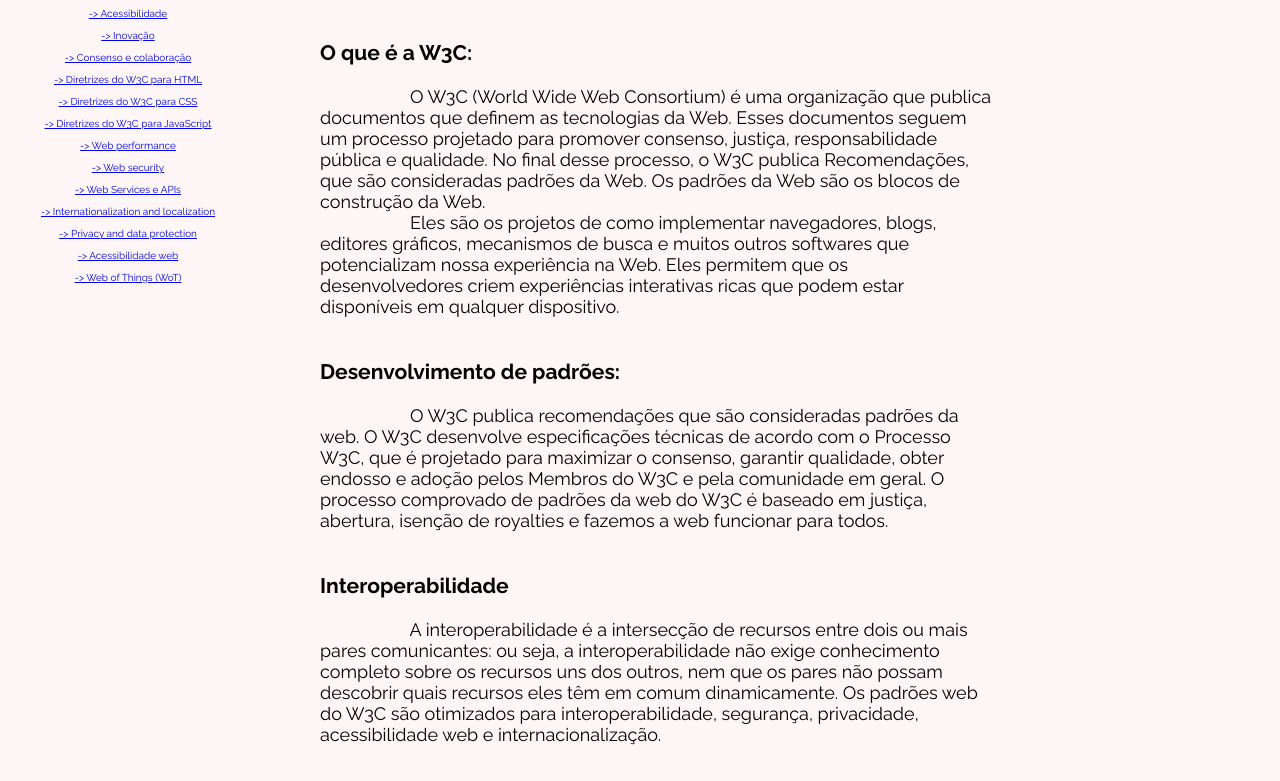
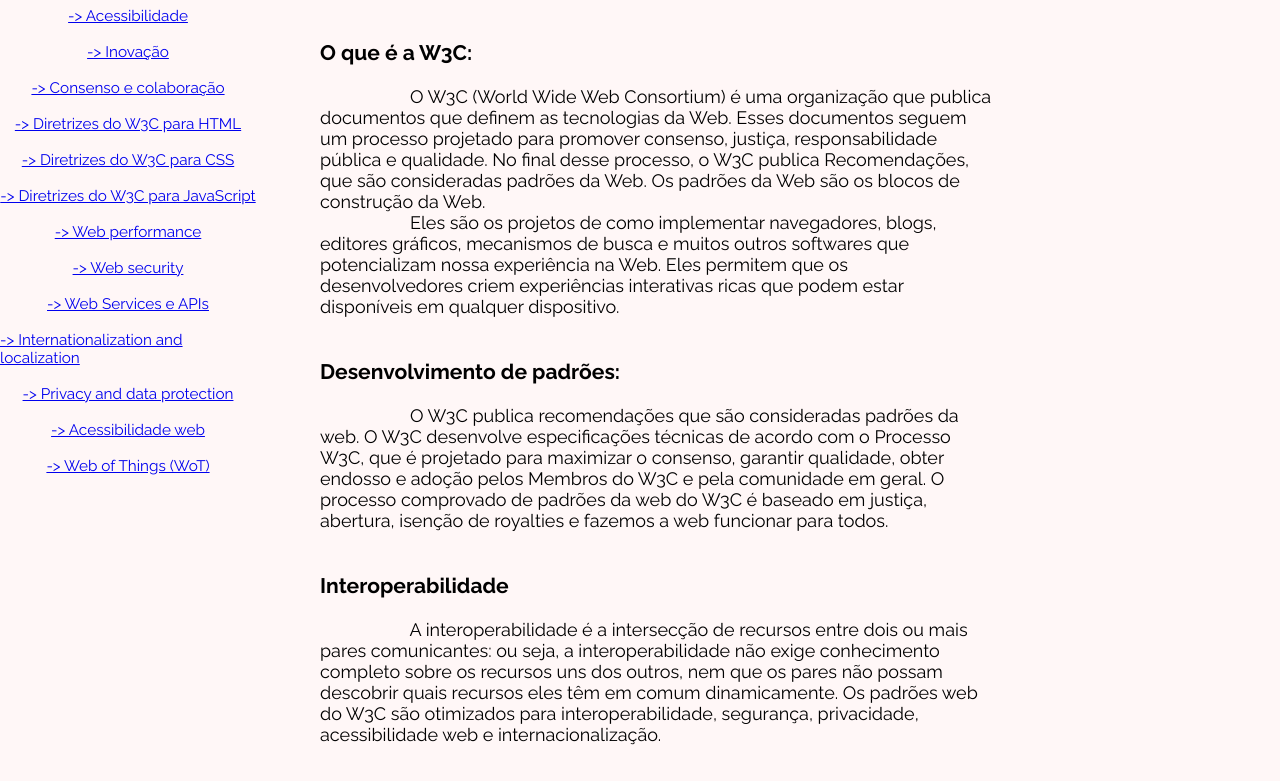
Before and after one commit to Miguelzzzz/HighTech, a plain HTML site: page view/html/w3c.html in a window 1280 px wide. Shown: the part 225-1006 px from the top of the page. Drawn offline with Linux system fonts and the light colour scheme; files whose address does not match are found by name.

Commit message:
style(paginas): centralizando conteúdo do aside

```diff
--- a/view/css/style.css
+++ b/view/css/style.css
@@ -242,12 +242,14 @@
 
 aside {
     width: 20%;
+    height: calc(100vh - 183px) ;
     position: fixed;
     display: flex;
     flex-direction: column;
     align-items: center;
+    justify-content: center;
     text-align: left;
-    margin-top: 55px;
+    margin-top: 0.01%;
     left: 0;
-    font-size: 10px;
+    font-size: 85%;
 }
```
Also changed, not shown: view/html/w3c.html (+1 -1 lines), index.html (line endings or trailing spaces).
